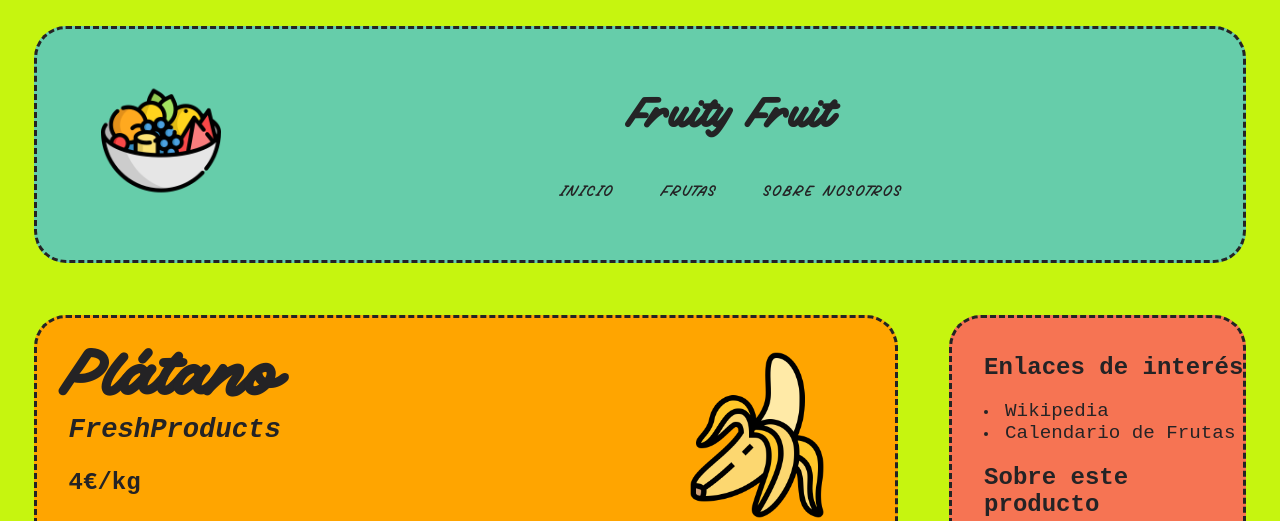
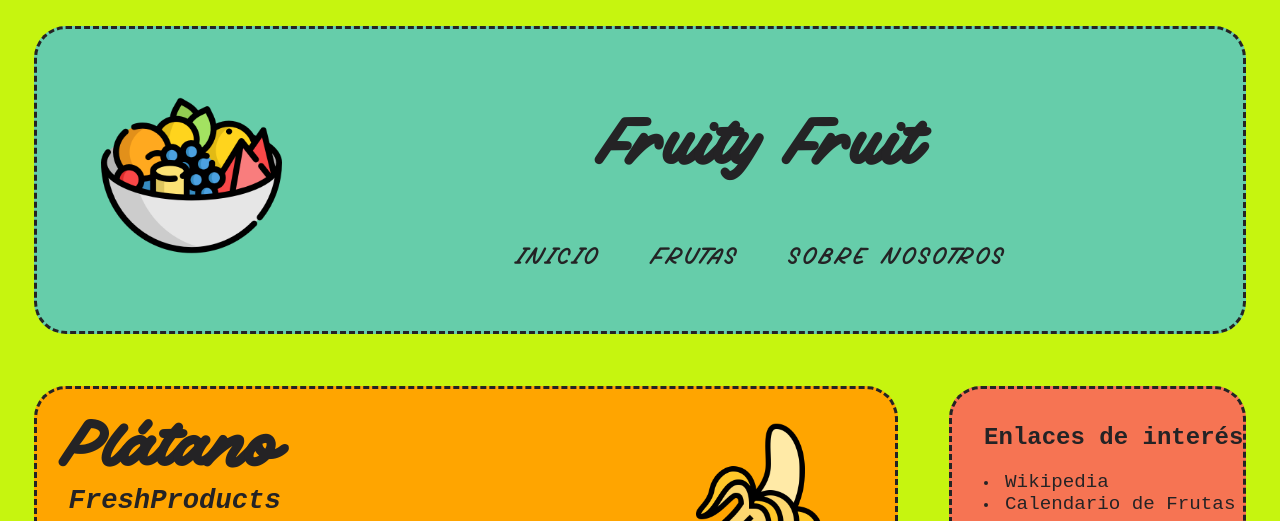
Before and after one commit to PinGunter/IS-UGR, a PHP site: page /producto.html in a window 1280 px wide. Shown: the top 521 px of the page. Run offline with PHP 8.4, Linux system fonts and the light colour scheme.

Commit message:
mejorado ajuste de titulo

```diff
--- a/SIBW/P1/static/css/producto.css
+++ b/SIBW/P1/static/css/producto.css
@@ -48,21 +48,37 @@ body{
     text-align: center;
     flex: 4;
 }
+
 .site-title{
-    font-size: 1.6vw;
+    font-size: 1.4em;
 }
+
+.menu {
+    font-size: 1em;
+    padding-bottom: 5px;
+}
+
+@media only screen and (min-width: 800px){
+    .menu{
+        font-size: 1.5em;
+        padding-bottom: 5px;
+    }
+    .site-title{
+        font-size: 2em;
+    }
+
+    .logo-img{
+        width: 15%;
+    }
+}
+
+
 
 a{
     text-decoration: none;
     color: var(--negro);
 }
 
-
-
-.menu {
-    font-size: 1.2vw;
-    padding-bottom: 5px;
-}
 
 .pie{
     background-color: #20292c;
@@ -123,6 +139,24 @@ a{
 
 .imagenes img{
     width: 70%;
+}
+
+
+@media only screen and (min-width: 1300px){
+    .imagenes img{
+        width: 60%;
+    }
+}
+
+@media only screen and (min-width: 1400px){
+    .imagenes img{
+        width: 50%;
+    }
+}
+@media only screen and (min-width: 1600px){
+    .imagenes img{
+        width: 4 0%;
+    }
 }
 
 .links{
```
Also changed, not shown: SIBW/P1/static/css/portada.css (+22 -9 lines).
